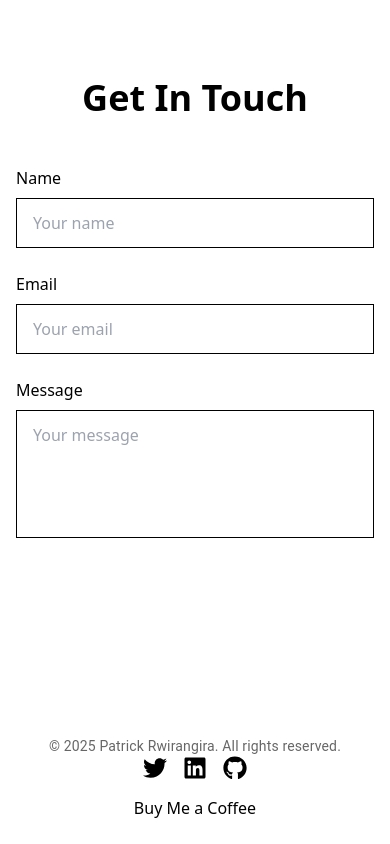
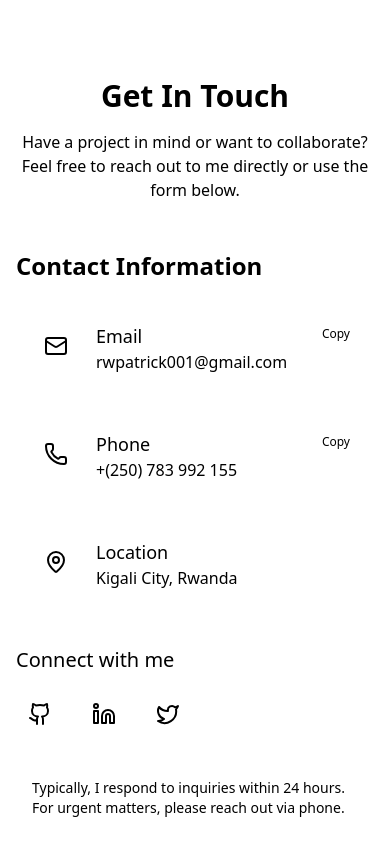
Before and after one commit to P-Rwirangira/portfolio, a Next.js app: page / in a window 390 px wide. Shown: the part 5880-6724 px from the top of the page. Built offline with nearby package versions, Linux system fonts and the light colour scheme.

Commit message:
feat: contact

```diff
--- a/src/components/Contact.tsx
+++ b/src/components/Contact.tsx
@@ -1,42 +1,271 @@
-const Contact = () => (
-  <section className="py-20 bg-background">
+import React, { useState } from 'react';
+import { motion } from 'framer-motion';
+import { Mail, Phone, MapPin, Github, Linkedin, Twitter } from 'lucide-react';
+
+const ContactInfo = ({ icon: Icon, title, value, link, copyable = false }: { icon: React.ComponentType; title: string; value: string; link?: string; copyable?: boolean }) => {
+  const [copied, setCopied] = useState(false);
+
+  const handleCopy = () => {
+    navigator.clipboard.writeText(value);
+    setCopied(true);
+    setTimeout(() => setCopied(false), 2000);
+  };
+
+  return (
+    <motion.div
+      className="flex gap-4 items-start p-4 rounded-lg bg-card hover:bg-card/80 transition-colors"
+      whileHover={{ y: -5 }}
+    >
+      <div className="bg-primary/10 p-3 rounded-full">
+        <Icon />
+      </div>
+      <div className="flex-1">
+        <h3 className="font-medium text-lg">{title}</h3>
+        {link ? (
+          <a
+            href={link}
+            target="_blank"
+            rel="noopener noreferrer"
+            className="text-muted-foreground hover:text-primary transition-colors"
+          >
+            {value}
+          </a>
+        ) : (
+          <p className="text-muted-foreground">{value}</p>
+        )}
+      </div>
+      {copyable && (
+        <button
+          onClick={handleCopy}
+          className="text-xs px-2 py-1 rounded-md bg-secondary hover:bg-secondary/80 transition-colors"
+          aria-label={`Copy ${title}`}
+        >
+          {copied ? 'Copied!' : 'Copy'}
+        </button>
+      )}
+    </motion.div>
+  );
+};
+
+const SocialLink = ({ icon: Icon, href, label }: { icon: React.ComponentType; href: string; label: string }) => (
+  <motion.a
+    href={href}
+    target="_blank"
+    rel="noopener noreferrer"
+    aria-label={label}
+    className="bg-card p-3 rounded-full hover:bg-primary/10 transition-colors"
+    whileHover={{ scale: 1.1 }}
+    whileTap={{ scale: 0.95 }}
+  >
+    <Icon />
+  </motion.a>
+);
+
+const Contact = () => {
+  const [formData, setFormData] = useState({
+    name: '',
+    email: '',
+    message: ''
+  });
+  const [isSubmitting, setIsSubmitting] = useState(false);
+  type SubmitStatus = {
+    success: boolean;
+    message: string;
+  };
+
+  const [submitStatus, setSubmitStatus] = useState<SubmitStatus | null>(null);
+
+  const handleChange = (e: React.ChangeEvent<HTMLInputElement | HTMLTextAreaElement>) => {
+    const { name, value } = e.target;
+    setFormData(prev => ({ ...prev, [name]: value }));
+  };
+
+  const handleSubmit = async (e: React.FormEvent<HTMLFormElement>) => {
+    e.preventDefault();
+    setIsSubmitting(true);
+
+    try {
+      // Simulating form submission - replace with actual form handling
+      await new Promise(resolve => setTimeout(resolve, 1500));
+
+      setSubmitStatus({
+        success: true,
+        message: "Thank you! Your message has been sent successfully."
+      });
+
+      // Reset form after successful submission
+      setFormData({ name: '', email: '', message: '' });
+
+      // Clear success message after 5 seconds
+      setTimeout(() => setSubmitStatus(null), 5000);
+    } catch (error) {
+      setSubmitStatus({
+        success: false,
+        message: "There was an error sending your message. Please try again."
+      });
+    } finally {
+      setIsSubmitting(false);
+    }
+  };
+
+  return (
+    <section id="contact" className="py-20 bg-background">
       <div className="container mx-auto px-4">
-      <h2 className="section-title">Get In Touch</h2>
-      <div className="max-w-lg mx-auto">
-        <form className="space-y-6">
+        <motion.div
+          className="max-w-3xl mx-auto text-center mb-12"
+          initial={{ opacity: 0, y: 20 }}
+          animate={{ opacity: 1, y: 0 }}
+          transition={{ duration: 0.5 }}
+        >
+          <h2 className="text-3xl font-bold mb-4">Get In Touch</h2>
+          <p className="text-muted-foreground">
+            Have a project in mind or want to collaborate? Feel free to reach out to me directly or use the form below.
+          </p>
+        </motion.div>
+
+        <div className="grid md:grid-cols-2 gap-12 max-w-5xl mx-auto">
+          <motion.div
+            className="space-y-6"
+            initial={{ opacity: 0, x: -20 }}
+            animate={{ opacity: 1, x: 0 }}
+            transition={{ duration: 0.5, delay: 0.2 }}
+          >
+            <h3 className="text-2xl font-semibold mb-6">Contact Information</h3>
+
+            <ContactInfo
+              icon={Mail}
+              title="Email"
+              value="rwpatrick001@gmail.com"
+              link="mailto:rwpatrick001@gmail.com"
+              copyable
+            />
+
+            <ContactInfo
+              icon={Phone}
+              title="Phone"
+              value="+(250) 783 992 155"
+              link="tel:+250783992155"
+              copyable
+            />
+
+            <ContactInfo
+              icon={MapPin}
+              title="Location"
+              value="Kigali City, Rwanda"
+            />
+
+            <div className="pt-4">
+              <h3 className="text-xl font-medium mb-4">Connect with me</h3>
+              <div className="flex gap-4">
+                <SocialLink
+                  icon={Github}
+                  href="https://github.com/p-rwirangira"
+                  label="GitHub Profile"
+                />
+                <SocialLink
+                  icon={Linkedin}
+                  href="https://linkedin.com/in/yourusername"
+                  label="LinkedIn Profile"
+                />
+                <SocialLink
+                  icon={Twitter}
+                  href="https://twitter.com/PRwirangira"
+                  label="Twitter Profile"
+                />
+              </div>
+            </div>
+
+            <div className="p-4 bg-secondary/20 rounded-lg mt-6">
+              <p className="text-sm text-muted-foreground">
+                Typically, I respond to inquiries within 24 hours. For urgent matters,
+                please reach out via phone.
+              </p>
+            </div>
+          </motion.div>
+
+          <motion.div
+            className="bg-card p-8 rounded-xl shadow-sm"
+            initial={{ opacity: 0, x: 20 }}
+            animate={{ opacity: 1, x: 0 }}
+            transition={{ duration: 0.5, delay: 0.4 }}
+          >
+            <h3 className="text-2xl font-semibold mb-6">Send a Message</h3>
+
+            <form className="space-y-6" onSubmit={handleSubmit}>
               <div>
-            <label className="block text-primary mb-2">Name</label>
+                <label htmlFor="name" className="block text-primary font-medium mb-2">
+                  Name
+                </label>
                 <input
+                  id="name"
+                  name="name"
                   type="text"
-              className="input-field"
+                  value={formData.name}
+                  onChange={handleChange}
+                  required
+                  className="w-full px-4 py-3 rounded-md border border-border bg-background/50 focus:outline-none focus:ring-2 focus:ring-primary/50 transition-all"
                   placeholder="Your name"
                 />
               </div>
+
               <div>
-            <label className="block text-primary mb-2">Email</label>
+                <label htmlFor="email" className="block text-primary font-medium mb-2">
+                  Email
+                </label>
                 <input
+                  id="email"
+                  name="email"
                   type="email"
-              className="input-field"
+                  value={formData.email}
+                  onChange={handleChange}
+                  required
+                  className="w-full px-4 py-3 rounded-md border border-border bg-background/50 focus:outline-none focus:ring-2 focus:ring-primary/50 transition-all"
                   placeholder="Your email"
                 />
               </div>
+
               <div>
-            <label className="block text-primary mb-2">Message</label>
+                <label htmlFor="message" className="block text-primary font-medium mb-2">
+                  Message
+                </label>
                 <textarea
-              className="input-field h-32 resize-none"
-              placeholder="Your message"
+                  id="message"
+                  name="message"
+                  value={formData.message}
+                  onChange={handleChange}
+                  required
+                  className="w-full px-4 py-3 rounded-md border border-border bg-background/50 focus:outline-none focus:ring-2 focus:ring-primary/50 transition-all h-32 resize-none"
+                  placeholder="Tell me about your project or inquiry"
                 ></textarea>
               </div>
+
+              {submitStatus && (
+                <div className={`p-3 rounded-md ${submitStatus.success ? 'bg-green-100 text-green-800' : 'bg-red-100 text-red-800'}`}>
+                  {submitStatus.message}
+                </div>
+              )}
+
               <button
                 type="submit"
-            className="btn-primary w-full"
+                disabled={isSubmitting}
+                className="w-full py-3 px-6 rounded-md bg-primary text-primary-foreground font-medium hover:bg-primary/90 transition-colors focus:outline-none focus:ring-2 focus:ring-primary/50 disabled:opacity-70 disabled:cursor-not-allowed"
               >
-            Send Message
+                {isSubmitting ? (
+                  <span className="flex items-center justify-center">
+                    <svg className="animate-spin -ml-1 mr-3 h-5 w-5 text-white" xmlns="http://www.w3.org/2000/svg" fill="none" viewBox="0 0 24 24">
+                      <circle className="opacity-25" cx="12" cy="12" r="10" stroke="currentColor" strokeWidth="4"></circle>
+                      <path className="opacity-75" fill="currentColor" d="M4 12a8 8 0 018-8V0C5.373 0 0 5.373 0 12h4zm2 5.291A7.962 7.962 0 014 12H0c0 3.042 1.135 5.824 3 7.938l3-2.647z"></path>
+                    </svg>
+                    Sending...
+                  </span>
+                ) : "Send Message"}
               </button>
             </form>
+          </motion.div>
         </div>
       </div>
     </section>
   );
+};
 
 export default Contact;
```
Lines whose indentation alone changed are shown as unchanged.
